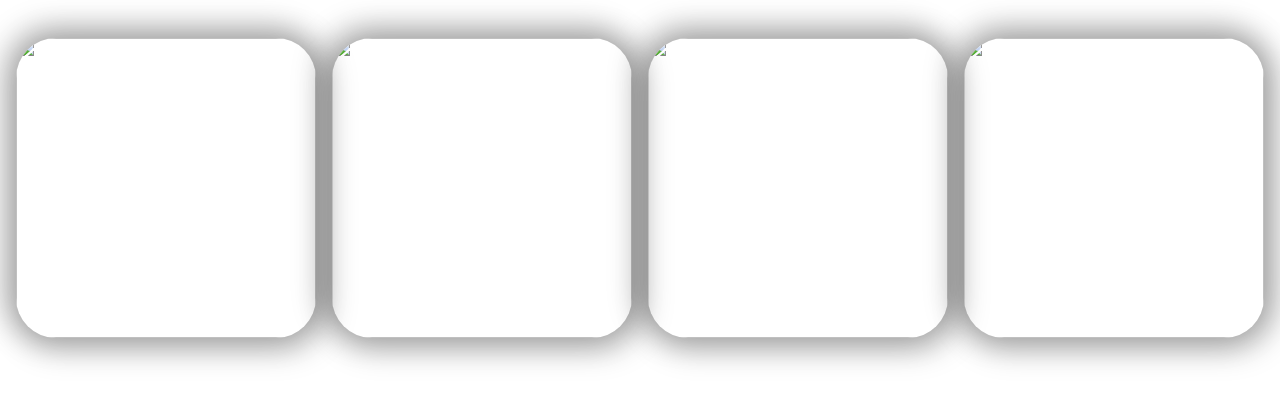
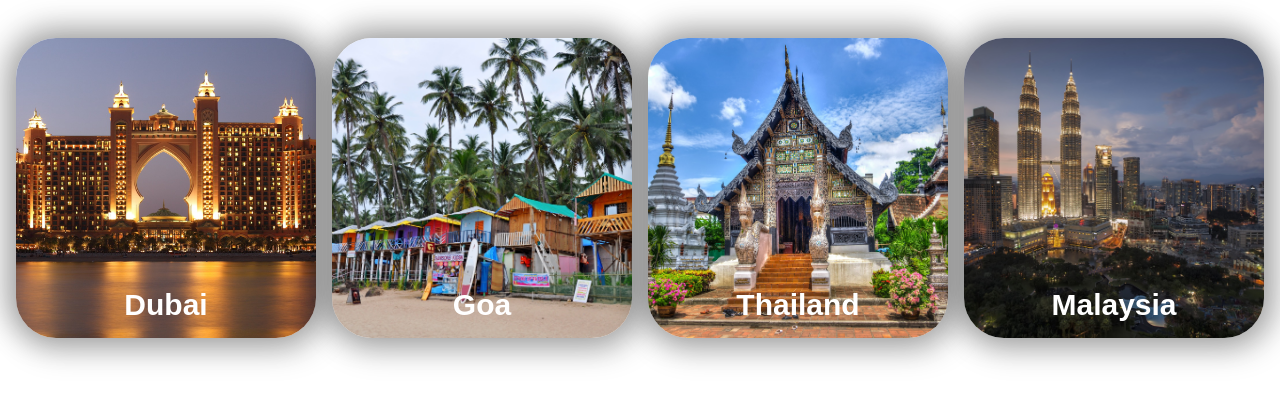
Before and after one commit to YashMunjal/ivholidays, a plain HTML site: page index.html in a window 1280 px wide. Drawn offline with nearby package versions, Linux system fonts and the light colour scheme.

Commit message:
Update index.html

```diff
--- a/index.html
+++ b/index.html
@@ -29,6 +29,7 @@ box-shadow: 5px 5px 30px 7px rgba(0,0,0,0.25), -5px -5px 30px 7px rgba(0,0,0,0.2
   height: inherit;
   border-radius: 40px;
   object-fit: cover;
+  outline:none;
 }
 
 .card .card_title {
@@ -60,24 +61,17 @@ box-shadow: 5px 5px 30px 7px rgba(0,0,0,0.25), -5px -5px 30px 7px rgba(0,0,0,0.2
     /* On small screens, we are no longer using row direction but column */
     flex-direction: column;
   }
+  body
+{
+	background-repeat:no-repeat;
+}
 }
 
 
-/*
-.card {
-  margin: 30px auto;
-  width: 300px;
-  height: 300px;
-  border-radius: 40px;
-  background-image: url('https://i.redd.it/b3esnz5ra34y.jpg');
-  background-size: cover;
-  background-repeat: no-repeat;
-  background-position: center;
-  background-repeat: no-repeat;
-box-shadow: 5px 5px 30px 7px rgba(0,0,0,0.25), -5px -5px 30px 7px rgba(0,0,0,0.22);
-  transition: 0.4s;
+body
+{
+	background-repeat:no-repeat;
 }
-*/
 </style>
 <script src="https://ajax.googleapis.com/ajax/libs/jquery/3.4.1/jquery.min.js"></script>
 <script>
@@ -111,7 +105,7 @@ $(document).ready(function(){
 <div class="cards-list">
 
 <div class="card one">
-  <div class="card_image"> <img src="4.jpg" /> </div>
+  <div class="card_image"> <img src="images/4.jpg" /> </div>
   <div class="card_title title-white">
     <p>Dubai</p>
   </div>
@@ -119,7 +113,7 @@ $(document).ready(function(){
 
   <div class="card two">
   <div class="card_image">
-    <img src="3.jpg" />
+    <img src="images/3.jpg" />
     </div>
   <div class="card_title title-white">
     <p>Goa</p>
@@ -128,7 +122,7 @@ $(document).ready(function(){
 
 <div class="card three">
   <div class="card_image">
-    <img src="1.jpg" />
+    <img src="images/1.jpg" />
   </div>
   <div class="card_title title-white">
     <p>Thailand</p>
@@ -137,7 +131,7 @@ $(document).ready(function(){
 
   <div class="card four">
   <div class="card_image">
-    <img src="2.jpg" />
+    <img src="images/2.jpg" />
     </div>
   <div class="card_title title-white">
     <p>Malaysia</p>
```
